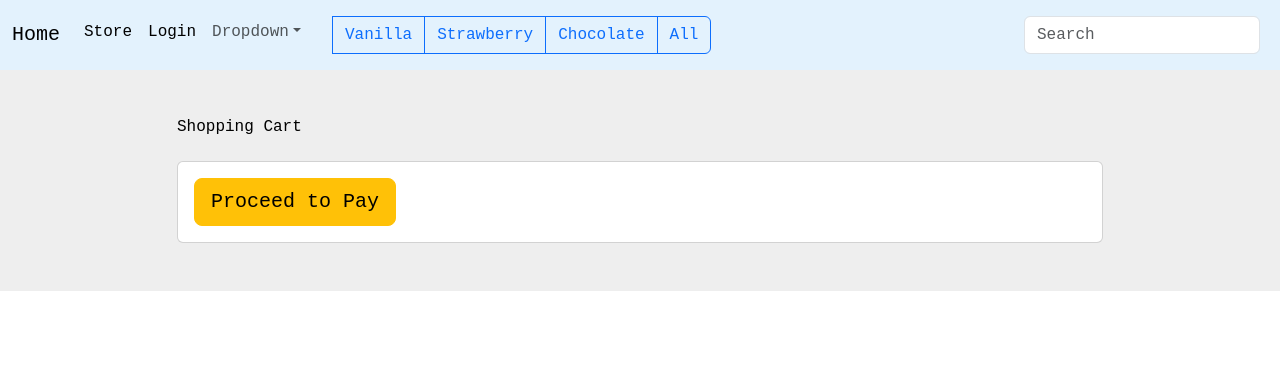
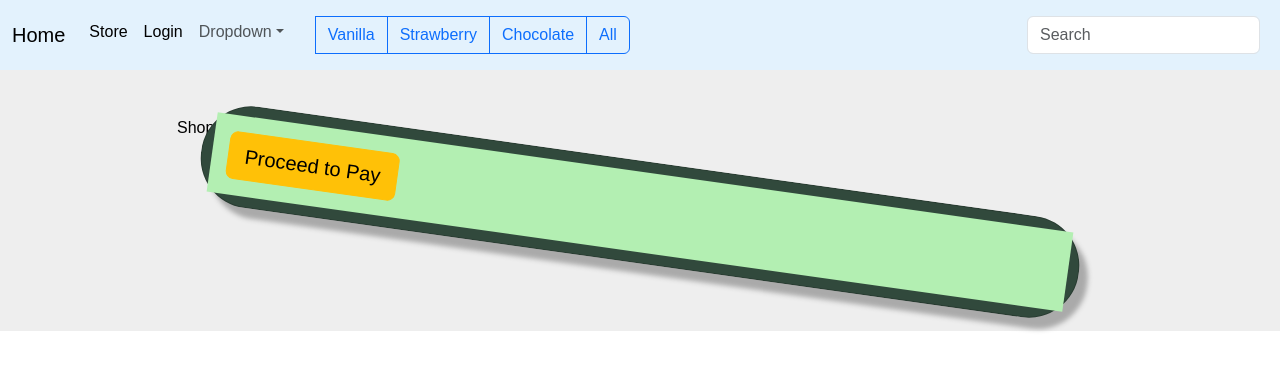
Before and after one commit to JulianTymeczko/I-Want-This, a React (Vite) app in the folder client/: page /store in a window 1280 px wide. Shown: the top 370 px of the page. Built offline with nearby package versions, Linux system fonts and the light colour scheme.

Commit message:
added styling to home page

```diff
--- a/client/src/App.css
+++ b/client/src/App.css
@@ -1,13 +1,53 @@
 body {
-  font-family: monospace !important;
+  font-family: Arial, Helvetica, sans-serif !important;
 }
 .home-main {
   display: grid;
   grid-template-columns: repeat(3, 18rem);
   row-gap: 40px;
   justify-content: space-around;
-  background-color: black;
+  background-color: #001A23;
 }
+
+/* Card Css */
+.card {
+  background-color: #31493C;
+  border-style: solid;
+  border-width: 1px;
+  border-radius: 50px;
+  padding: 10px;
+  flex: 0 0 300px;
+  transform: rotate(8deg);
+  box-shadow: 10px 10px 5px #aaaaaa;
+  margin: 20px;
+}
+
+.card-img-top {
+background-color: #7A9E7E;
+border-radius: 50px 50px 50px 50px;
+padding: 20px;
+}
+
+.card-img-top:hover {
+  box-shadow: 0 8px 16px 0 rgba(251, 15, 15, 0.2);
+}
+
+.card-body {
+background-color: #B3EFB2;
+/* display: flex; */
+}
+
+.card-title {
+  display: flex;
+
+}
+
+.btn-primary {
+background-color: #001A23;
+}
+
+
+/* responsiveness */
 @media screen and (max-width: 767px) {
   .home-main {
     grid-template-columns: repeat(1, 18rem);
```
